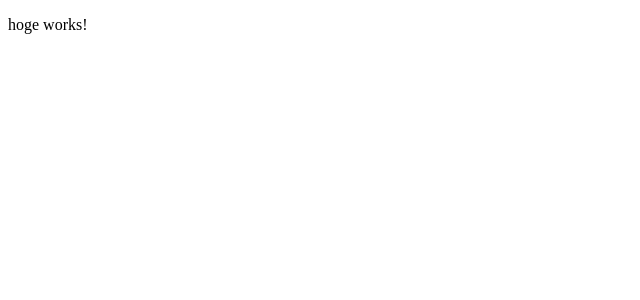
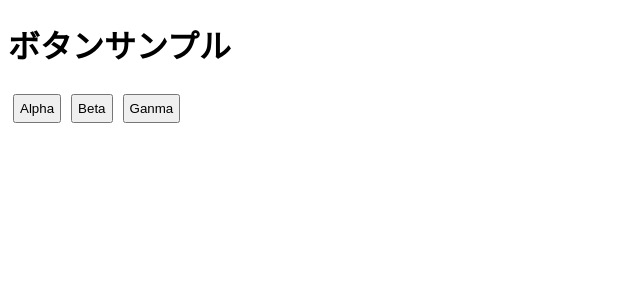
Before and after one commit to gurezo/nabe-sample, an Angular app: page /hoge in a window 1280 px wide. Shown: the top 300 px of the page, without its empty margins (0-640 px from the left). Built offline with nearby package versions, Linux system fonts and the light colour scheme.

Commit message:
button code add.

```diff
--- a/src/app/hoge/hoge.component.html
+++ b/src/app/hoge/hoge.component.html
@@ -1,3 +1,9 @@
-<p>
-  hoge works!
-</p>
+<div>
+  <h1>ボタンサンプル</h1>
+
+  <app-button
+    *ngFor="let rec of data" [title]="rec.title"
+    (clickEvent)="onClicK(rec.index);"
+  ></app-button>
+
+</div>
--- a/src/app/hoge/hoge.component.ts
+++ b/src/app/hoge/hoge.component.ts
@@ -6,10 +6,13 @@ import { Component, OnInit } from '@angular/core';
   styleUrls: ['./hoge.component.scss']
 })
 export class HogeComponent implements OnInit {
+  data = [{ title: 'Alpha', index: 1 }, { title: 'Beta', index: 2 }, { title: 'Ganma', index: 3 }];
 
-  constructor() { }
+  constructor() {}
 
-  ngOnInit() {
+  ngOnInit() {}
+
+  onClicK(idx) {
+    alert('インデックス: ' + idx);
   }
-
 }
--- a/src/app/menu/menu.component.html
+++ b/src/app/menu/menu.component.html
@@ -1,7 +1,7 @@
 <div>
   <h1>Nabe Sample</h1>
-<!--
-  <app-button [titile]="ボタンサンプル"></app-button>
-  <app-button [titile]="バーサンプル"></app-button>
- -->
+
+  <app-button [title]="'ボタンサンプル'" [routerLink]="['/hoge']"></app-button>
+  <app-button [title]="'バーサンプル'" [routerLink]="['/bar']"></app-button>
+
 </div>
--- a/src/app/menu/menu.component.scss
+++ b/src/app/menu/menu.component.scss
@@ -0,0 +1,4 @@
+div {
+  margin: 5px;
+  padding: 5px;
+}
--- a/src/app/shared/button/button.component.scss
+++ b/src/app/shared/button/button.component.scss
@@ -0,0 +1,4 @@
+button {
+  margin: 5px;
+  padding: 5px;
+}
```
Also changed, not shown: src/app/shared/shared.module.ts (+3 -4 lines).
